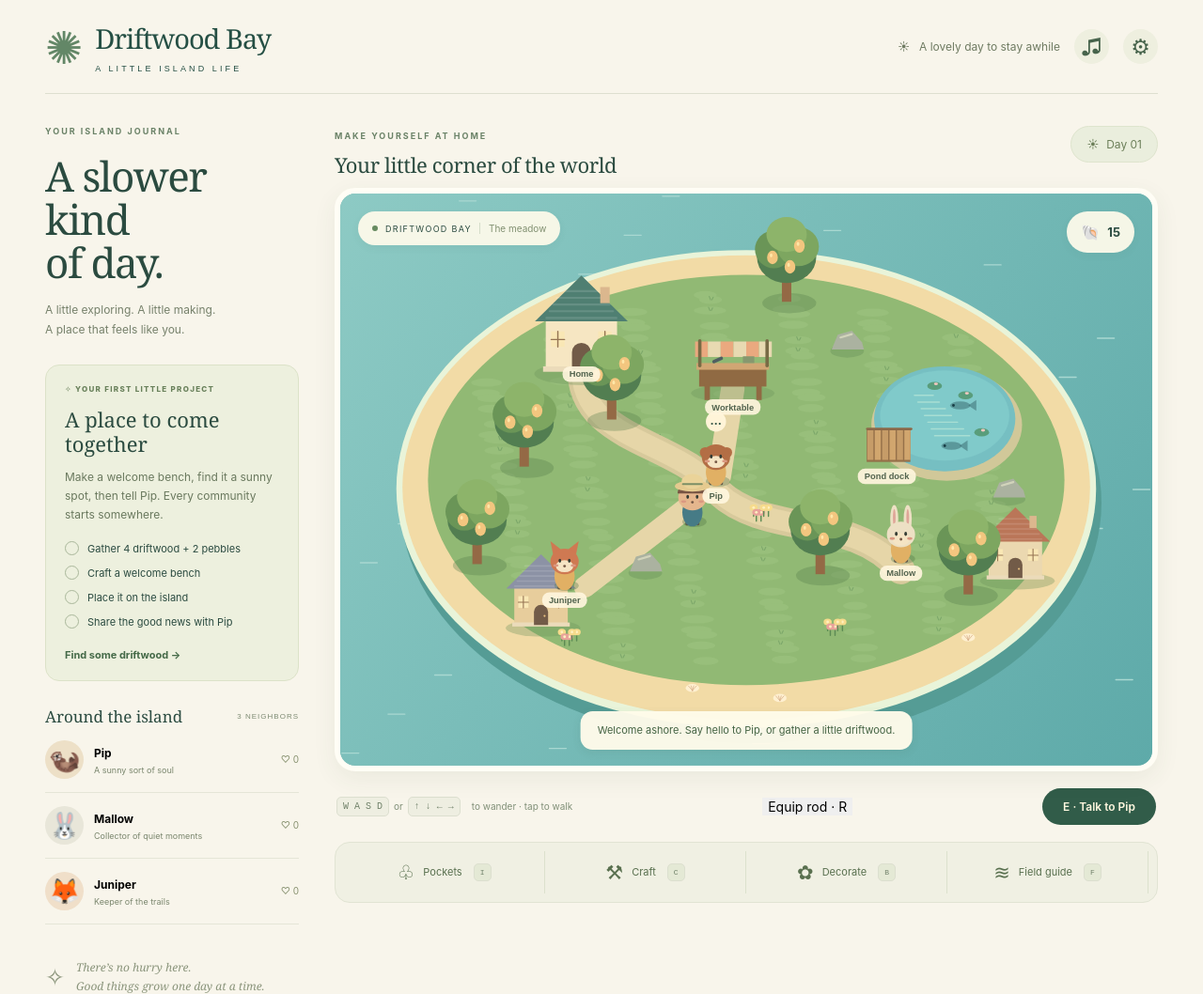
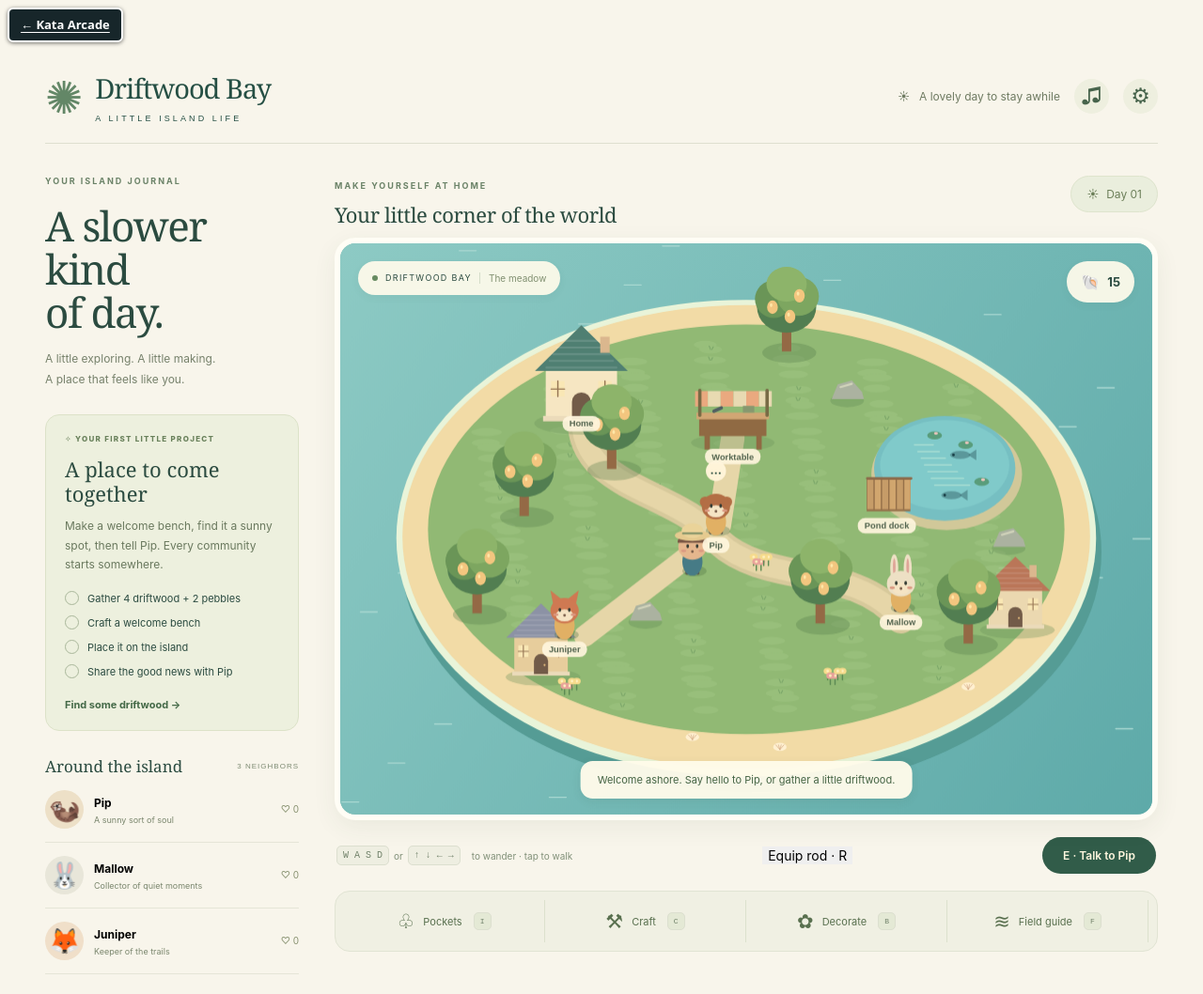
Before and after one commit to intrepion/kata-inspired-by-animal-crossing-new-horizons-codex-dot, a website built with Vite: page index.html in a window 1280 px wide. Shown: the top 1058 px of the page at 94% size. Built offline with nearby package versions, Linux system fonts and the light colour scheme; animation ran at ten frames a second.

Commit message:
Add link back to Kata Arcade

```diff
--- a/index.html
+++ b/index.html
@@ -1 +1,6 @@
-<!doctype html><html lang="en"><head><meta charset="UTF-8"><meta name="viewport" content="width=device-width, initial-scale=1.0"><meta name="theme-color" content="#254f44"><meta name="description" content="A small island. A slower kind of day. Explore, fish, craft and make a home in Driftwood Bay."><title>Driftwood Bay · A little island life</title></head><body><div id="app"></div><script type="module" src="/src/main.ts"></script></body></html>
+<!doctype html><html lang="en"><head><meta charset="UTF-8"><meta name="viewport" content="width=device-width, initial-scale=1.0"><meta name="theme-color" content="#254f44"><meta name="description" content="A small island. A slower kind of day. Explore, fish, craft and make a home in Driftwood Bay."><title>Driftwood Bay · A little island life</title><style>[data-kata-arcade-nav] a:focus-visible { outline: 3px solid #ffdf70 !important; outline-offset: 3px; }</style>
+</head><body>
+    <div role="navigation" aria-label="Arcade navigation" data-kata-arcade-nav style="all:initial;display:block;position:relative;z-index:2147483647;font:600 13px/1.3 system-ui,sans-serif;">
+      <a href="https://intrepion.github.io/" style="display:inline-block;margin:8px;padding:8px 12px;border:2px solid #fff;border-radius:6px;background:#17262a;color:#fff;text-decoration:underline;text-underline-offset:3px;box-shadow:0 1px 4px #0008;">← Kata Arcade</a>
+    </div>
+<div id="app"></div><script type="module" src="/src/main.ts"></script></body></html>
```
